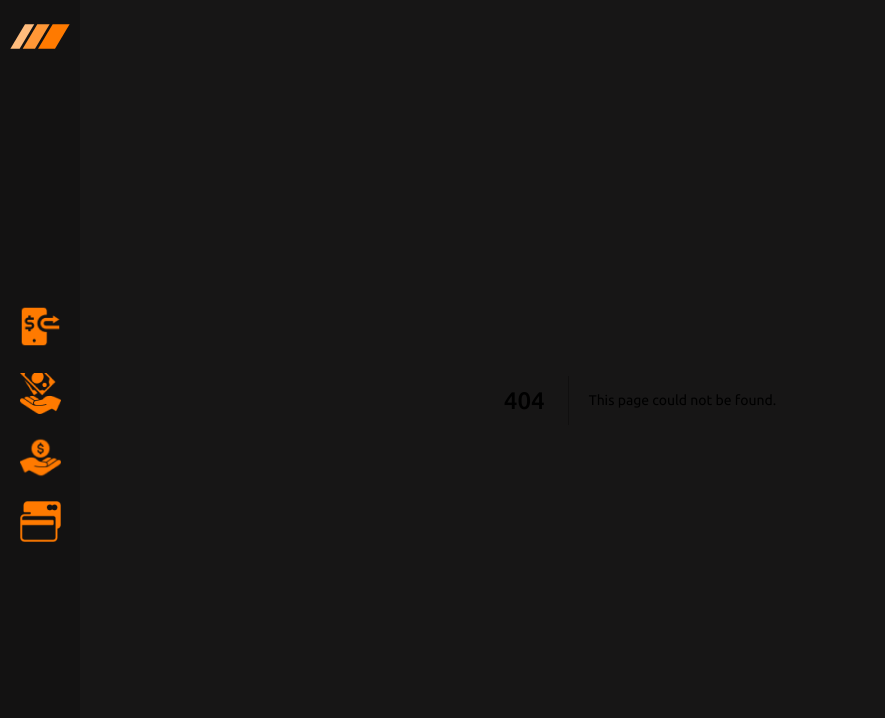
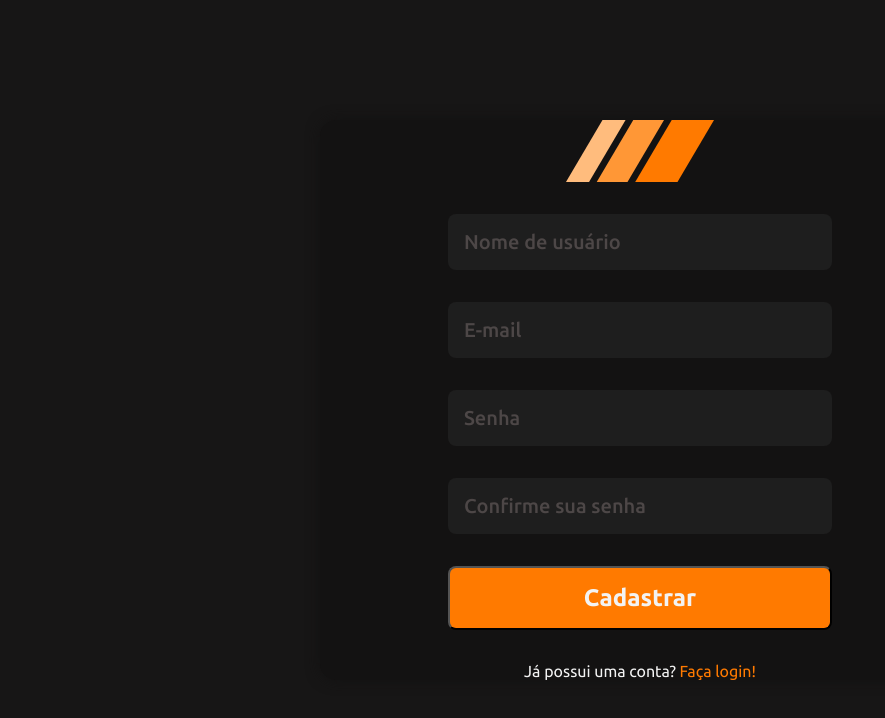
Before and after one commit to jhonatan-oliveiradev/go_finance_frontend, a Next.js app: page /SignUp in a window 1280 px wide. Before the commit this address had no page. Shown: the top 718 px of the page, without its empty margins (0-885 px from the left). Built offline with nearby package versions, Linux system fonts and the light colour scheme.

Commit message:
:construction: feat: interfaces de login e cadastro criadas

```diff
--- a/src/components/AppTemplate/index.tsx
+++ b/src/components/AppTemplate/index.tsx
@@ -1,15 +1,21 @@
 import { ReactNode } from "react";
 import { Container, Content } from "./styles";
 import SideMenu from "../SideMenu";
+import { useRouter } from "next/router";
 
 interface AppTemplateProps {
 	children: ReactNode;
 }
 
 const AppTemplate = ({ children }: AppTemplateProps) => {
+	const route = useRouter();
+
+	const isAuthPage =
+		route.pathname === "/SignIn" || route.pathname === "/SignUp";
+
 	return (
 		<Container>
-			<SideMenu />
+			{!isAuthPage && <SideMenu />}
 			<Content>{children}</Content>
 		</Container>
 	);
--- /dev/null
+++ b/src/pages/SignIn/styles.ts
@@ -0,0 +1,55 @@
+import styled from "styled-components";
+
+export const Container = styled.div`
+	display: flex;
+	align-items: center;
+	justify-content: center;
+	width: 100vw;
+	height: 100vh;
+`;
+
+export const Content = styled.div`
+	display: flex;
+	flex-direction: column;
+	align-items: center;
+	justify-content: center;
+	gap: 2rem;
+	width: 50%;
+	height: 60%;
+	background-color: ${(props) => props.theme.colors.black900};
+	border-radius: 1rem;
+	box-shadow: 0 0 14px ${(props) => props.theme.colors.black900};
+
+	img {
+		margin-bottom: 2rem;
+	}
+
+	input {
+		width: 60%;
+		height: 4rem;
+		border-radius: 0.5rem;
+		font-size: 1.25rem;
+
+		&::placeholder {
+			font-size: 1.25rem;
+		}
+	}
+
+	button {
+		width: 60%;
+	}
+
+	p {
+		color: ${(props) => props.theme.colors.white};
+
+		a {
+			color: ${(props) => props.theme.colors.primary};
+			text-decoration: none;
+			transition: all 0.3s ease-in-out;
+
+			&:hover {
+				color: ${(props) => props.theme.colors.secondary};
+			}
+		}
+	}
+`;
--- /dev/null
+++ b/src/pages/SignUp/index.tsx
@@ -0,0 +1,38 @@
+import Image from "next/image";
+import Link from "next/link";
+import { Container, Content } from "./styles";
+
+import logo from "../../assets/logo.svg";
+
+const SignUp = () => {
+	return (
+		<Container>
+			<Content>
+				<Image
+					src={logo}
+					alt="GoFinance"
+					title="GoFinance | Suas finanças em um só lugar."
+					width={150}
+				/>
+				<input
+					type="text"
+					placeholder="Nome de usuário"
+					title="Digite seu usuário"
+				/>
+				<input type="email" placeholder="E-mail" title="Digite seu e-mail" />
+				<input type="password" placeholder="Senha" title="Digite sua senha" />
+				<input
+					type="password"
+					placeholder="Confirme sua senha"
+					title="Confirme sua senha"
+				/>
+				<button>Cadastrar</button>
+				<p>
+					Já possui uma conta? <Link href="/SignIn">Faça login!</Link>
+				</p>
+			</Content>
+		</Container>
+	);
+};
+
+export default SignUp;
--- /dev/null
+++ b/src/pages/SignUp/styles.ts
@@ -0,0 +1,51 @@
+import styled from "styled-components";
+
+export const Container = styled.div`
+	display: flex;
+	align-items: center;
+	justify-content: center;
+	width: 100vw;
+	height: 100vh;
+`;
+
+export const Content = styled.div`
+	display: flex;
+	flex-direction: column;
+	align-items: center;
+	justify-content: center;
+	gap: 2rem;
+	width: 50%;
+	height: 70%;
+	background-color: ${(props) => props.theme.colors.black900};
+	border-radius: 1rem;
+	box-shadow: 0 0 14px ${(props) => props.theme.colors.black900};
+
+	input {
+		width: 60%;
+		height: 4rem;
+		border-radius: 0.5rem;
+		font-size: 1.25rem;
+
+		&::placeholder {
+			font-size: 1.25rem;
+		}
+	}
+
+	button {
+		width: 60%;
+	}
+
+	p {
+		color: ${(props) => props.theme.colors.white};
+
+		a {
+			color: ${(props) => props.theme.colors.primary};
+			text-decoration: none;
+			transition: all 0.3s ease-in-out;
+
+			&:hover {
+				color: ${(props) => props.theme.colors.secondary};
+			}
+		}
+	}
+`;
--- a/src/styles/global.ts
+++ b/src/styles/global.ts
@@ -48,4 +48,18 @@ export default createGlobalStyle`
       outline: none;
     }
   }
+
+  input:-webkit-autofill,
+  input:-webkit-autofill:hover,
+  input:-webkit-autofill:focus,
+  input:-webkit-autofill:active {
+    background-color: ${(props) => props.theme.colors.black700};
+    transition: background-color: 5000s ease-in-out 0s;
+    -webkit-text-fill-color: ${(props) => props.theme.colors.white};
+    ::-webkit-input-placeholder {
+      color: ${(props) => props.theme.colors.gray300};
+      font-size: 12px;
+      font-weight: 500;
+    }
+  }
 `;
```
Also changed, not shown: src/pages/SignIn/index.tsx (added, +32 -0 lines).
